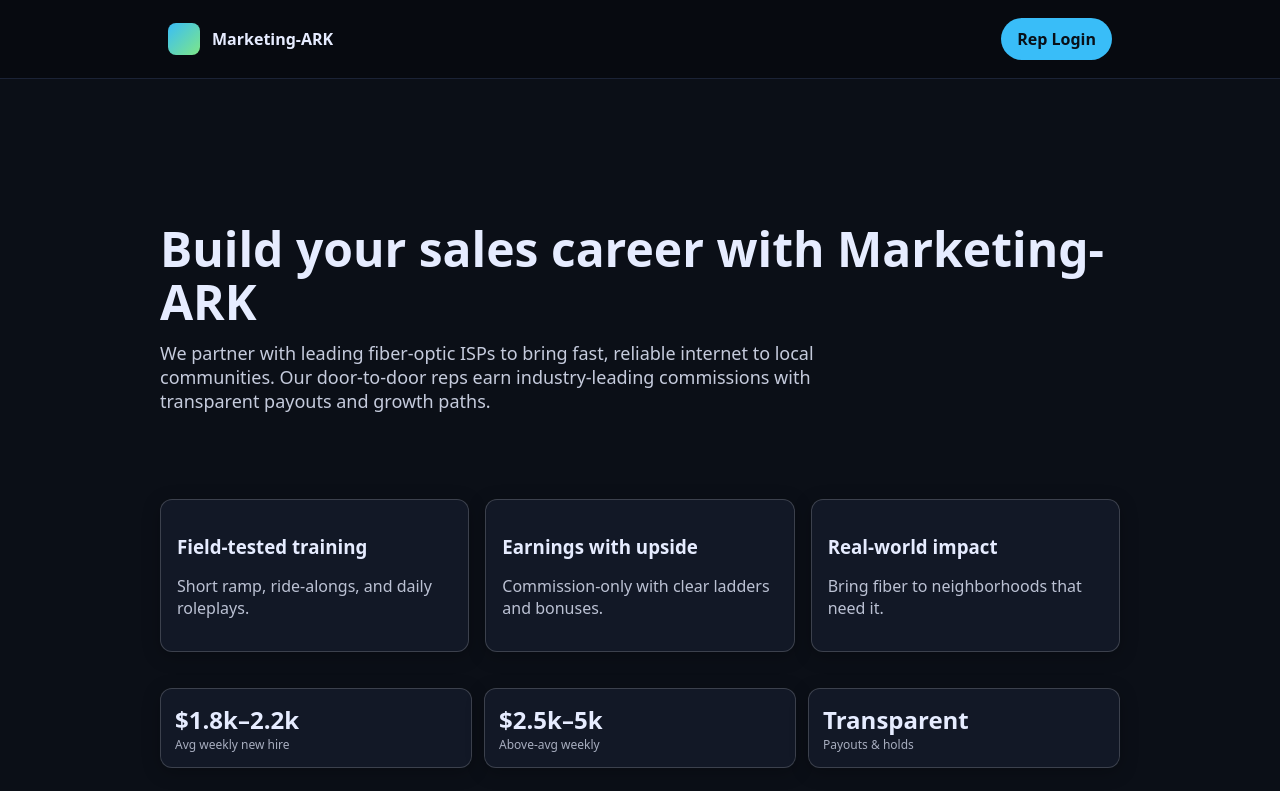
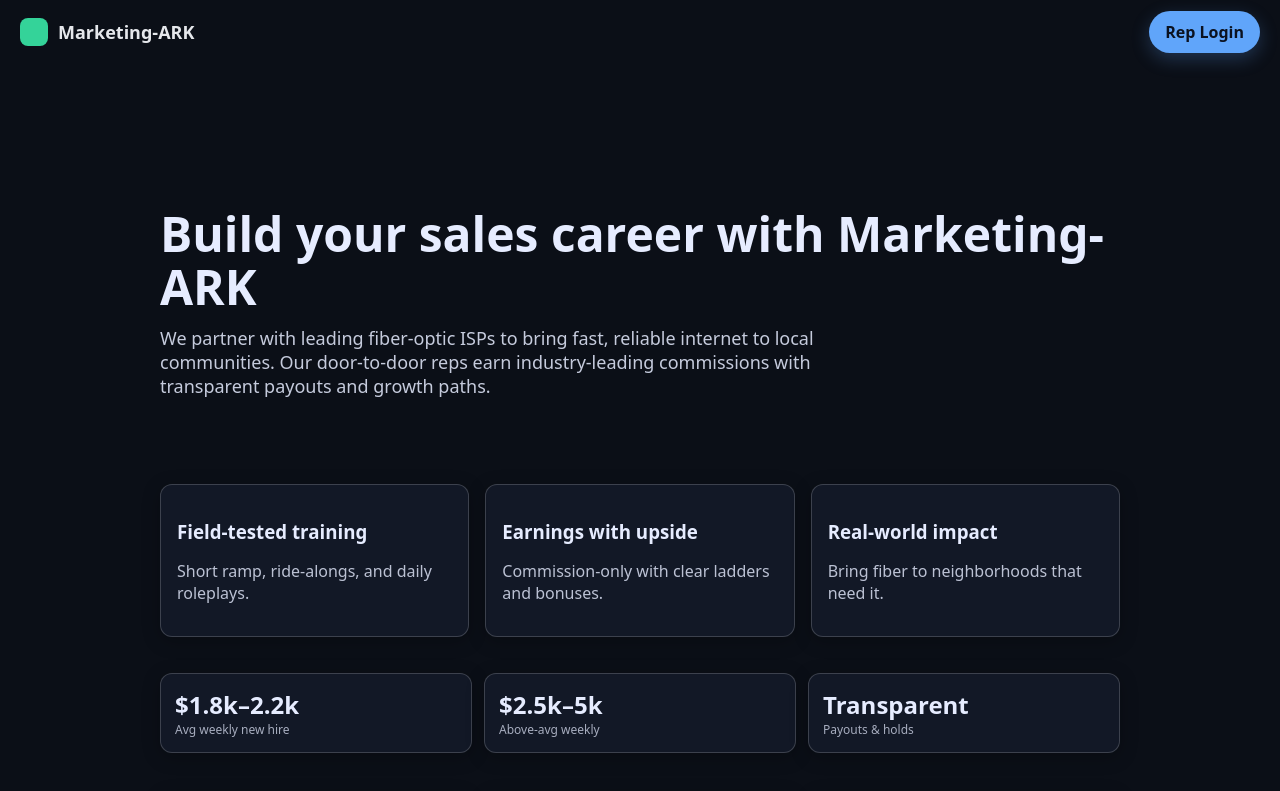
Before and after one commit to noahcasel-sketch/marketing-ark-site, a Next.js app: page / in a window 1280 px wide. Shown: the top 791 px of the page. Built offline with nearby package versions, Linux system fonts and the light colour scheme; no server answers.

Commit message:
Update Header.tsx

```diff
--- a/app/components/Header.tsx
+++ b/app/components/Header.tsx
@@ -1,50 +1,66 @@
 // app/components/Header.tsx
+'use client'
+
 import Link from 'next/link'
-import { supabaseServer } from '../../lib/supabaseServer'
+import { useEffect, useState } from 'react'
+import { createClient } from '@supabase/supabase-js'
 
-export const dynamic = 'force-dynamic'
+const supabase = createClient(
+  process.env.NEXT_PUBLIC_SUPABASE_URL!,
+  process.env.NEXT_PUBLIC_SUPABASE_ANON_KEY!
+)
 
-const OWNER_EMAIL = 'noahcasel@marketing-ark.com'
+export default function Header() {
+  const [email, setEmail] = useState<string | null>(null)
 
-export default async function Header() {
-  const supabase = supabaseServer()
-  const { data: { user } } = await supabase.auth.getUser()
-  const email = user?.email?.toLowerCase() || null
+  useEffect(() => {
+    let mounted = true
+    supabase.auth.getUser().then(({ data }) => {
+      if (mounted) setEmail(data.user?.email ?? null)
+    })
+    const { data: sub } = supabase.auth.onAuthStateChange((_e, session) => {
+      setEmail(session?.user?.email ?? null)
+    })
+    return () => {
+      mounted = false
+      sub.subscription?.unsubscribe?.()
+    }
+  }, [])
 
-  let hasRegion = false
-  if (email) {
-    const { data: region } = await supabase
-      .from('regions')
-      .select('code')
-      .eq('manager_email', email)
-      .maybeSingle()
-    hasRegion = !!region
-  }
-
-  const canSeeRegion = !!email && (hasRegion || email === OWNER_EMAIL)
-  const canSeeCompany = email === OWNER_EMAIL
+  const chip = (href: string, label: string) => (
+    <Link
+      href={href}
+      style={{
+        padding: '10px 16px',
+        borderRadius: 999,
+        background: '#60a5fa',
+        color: '#0b1220',
+        fontWeight: 800,
+        boxShadow: '0 6px 18px rgba(96,165,250,0.25)',
+        textDecoration: 'none'
+      }}
+    >
+      {label}
+    </Link>
+  )
 
   return (
-    <header className="header">
-      <div className="header-inner">
-        <div className="brand">
-          <span className="logo" />
-          <Link href="/">Marketing-ARK</Link>
-        </div>
+    <header style={{ position: 'sticky', top: 0, zIndex: 40, background: 'transparent' }}>
+      <div style={{ display: 'flex', alignItems: 'center', justifyContent: 'space-between', height: 64, padding: '0 20px' }}>
+        <Link href="/" style={{ display: 'flex', alignItems: 'center', gap: 10, textDecoration: 'none' }}>
+          <div style={{ width: 28, height: 28, borderRadius: 8, background: '#34d399' }} />
+          <div style={{ fontWeight: 800, fontSize: 18, color: '#e5e7eb' }}>Marketing-ARK</div>
+        </Link>
 
-        <div className="header-actions">
-          {canSeeRegion && <Link href="/region" className="header-link">Region</Link>}
-          {canSeeCompany && <Link href="/company" className="header-link">Company</Link>}
-
-          {!email ? (
-            <Link href="/login" className="btn btn-pill">Rep Login</Link>
+        <div style={{ display: 'flex', alignItems: 'center', gap: 12 }}>
+          {email ? (
+            <>
+              {chip('/portal', 'Rep Portal')}
+              <span style={{ color: '#94a3b8', fontSize: 14 }}>{email}</span>
+              <Link href="/logout" style={{ color: '#e5e7eb', fontWeight: 700, textDecoration: 'none' }}>Logout</Link>
+            </>
           ) : (
-            <>
-              <span className="user-email">{email}</span>
-              <form action="/logout" method="post" style={{ display: 'inline' }}>
-                <button type="submit" className="btn btn-pill">Logout</button>
-              </form>
-            </>
+            chip('/login', 'Rep Login')
           )}
         </div>
       </div>
```
